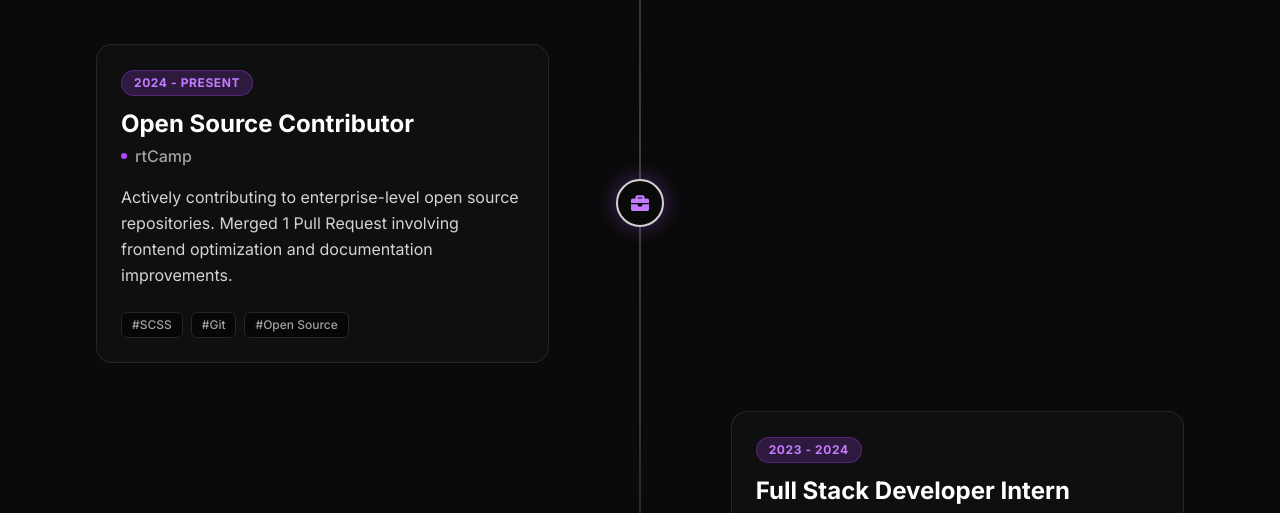
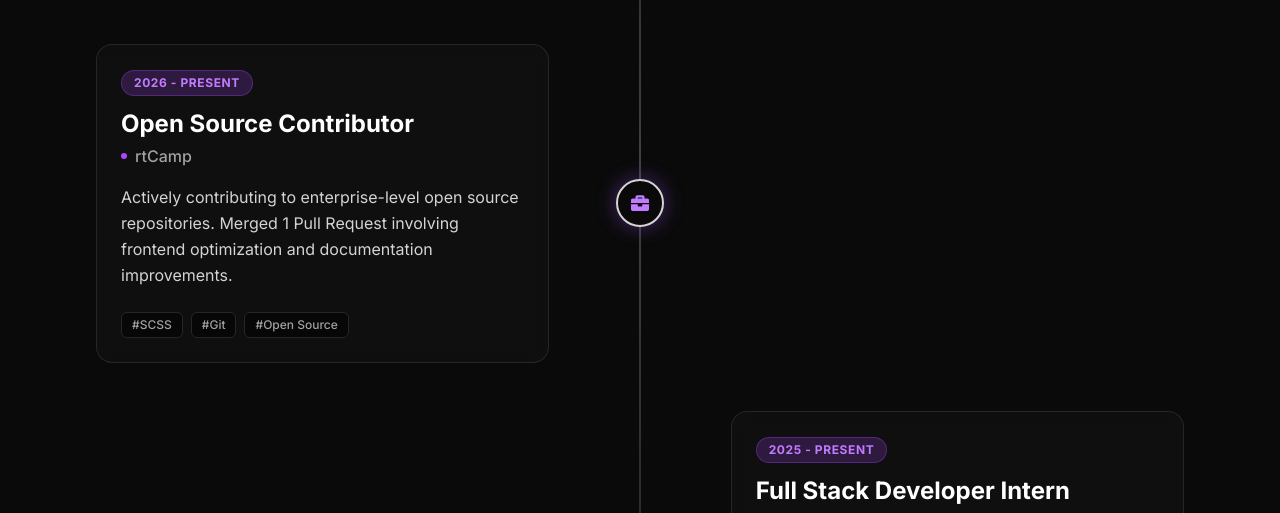
Before and after one commit to Shaanworkspace/Portfolio, a React (Vite) app: page / in a window 1280 px wide. Shown: the part 4064-4577 px from the top of the page. Built offline with nearby package versions, Linux system fonts and the light colour scheme.

Commit message:
Update experience years in constants to reflect current status

```diff
--- a/src/constants/index.js
+++ b/src/constants/index.js
@@ -17,7 +17,7 @@ I am currently seeking opportunities to leverage my skills in Java, Spring Boot,
 
 export const EXPERIENCES = [
     {
-        year: "2024",
+        year: "2025",
         role: "AWS Certified Cloud Practitioner",
         company: "Amazon Web Services (AWS)",
         description:
@@ -32,7 +32,7 @@ export const EXPERIENCES = [
         type: "certification", // New type for styling
     },
     {
-        year: "2024",
+        year: "2025",
         role: "AWS Certified AI Practitioner",
         company: "Amazon Web Services (AWS)",
         description:
@@ -46,7 +46,7 @@ export const EXPERIENCES = [
         type: "certification",
     },
     {
-        year: "2024 - Present",
+        year: "2026 - Present",
         role: "Open Source Contributor",
         company: "rtCamp",
         description:
@@ -55,7 +55,7 @@ export const EXPERIENCES = [
         type: "work",
     },
     {
-        year: "2023 - 2024",
+        year: "2025 - Present",
         role: "Full Stack Developer Intern",
         company: "School Timetable Automation System",
         description:
```
